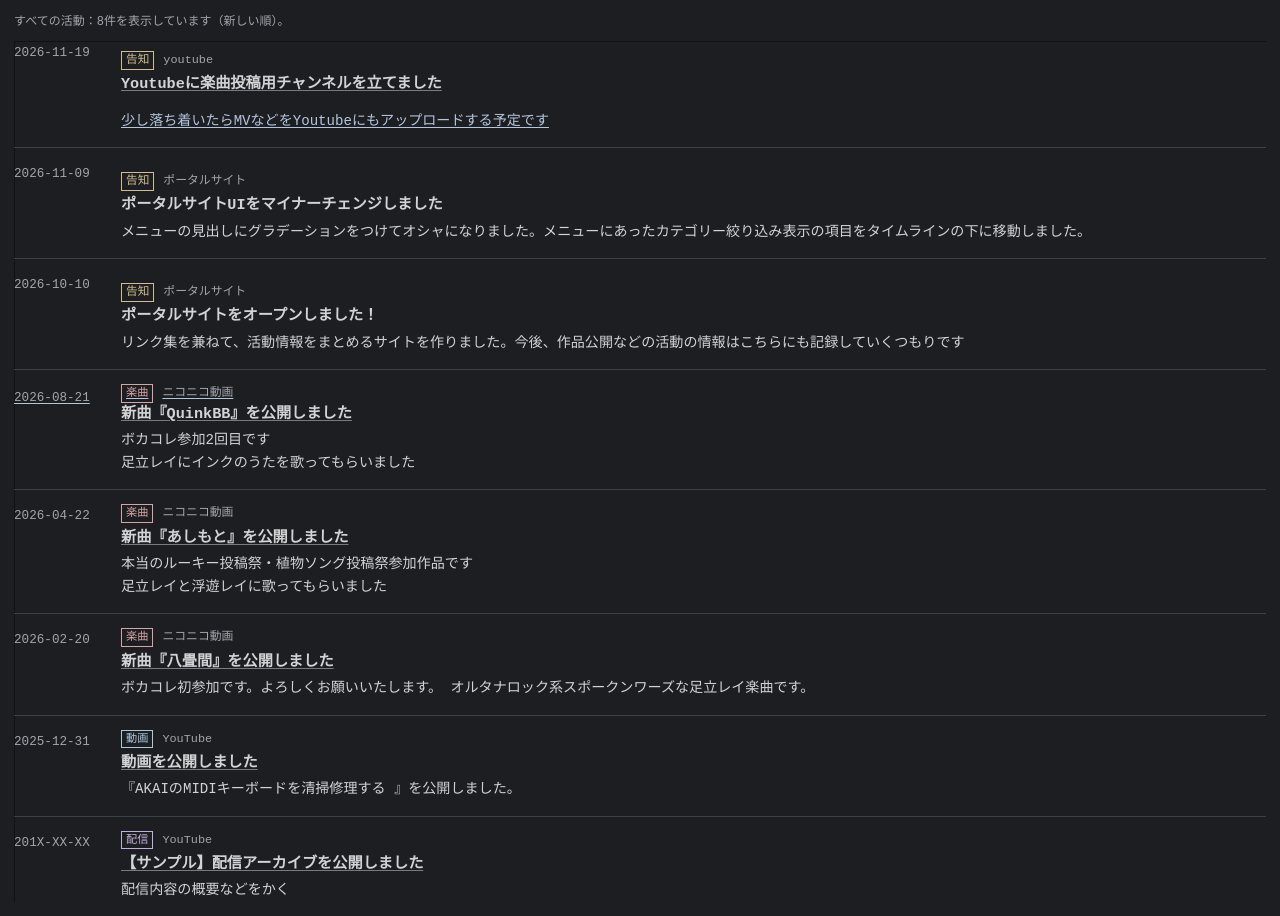
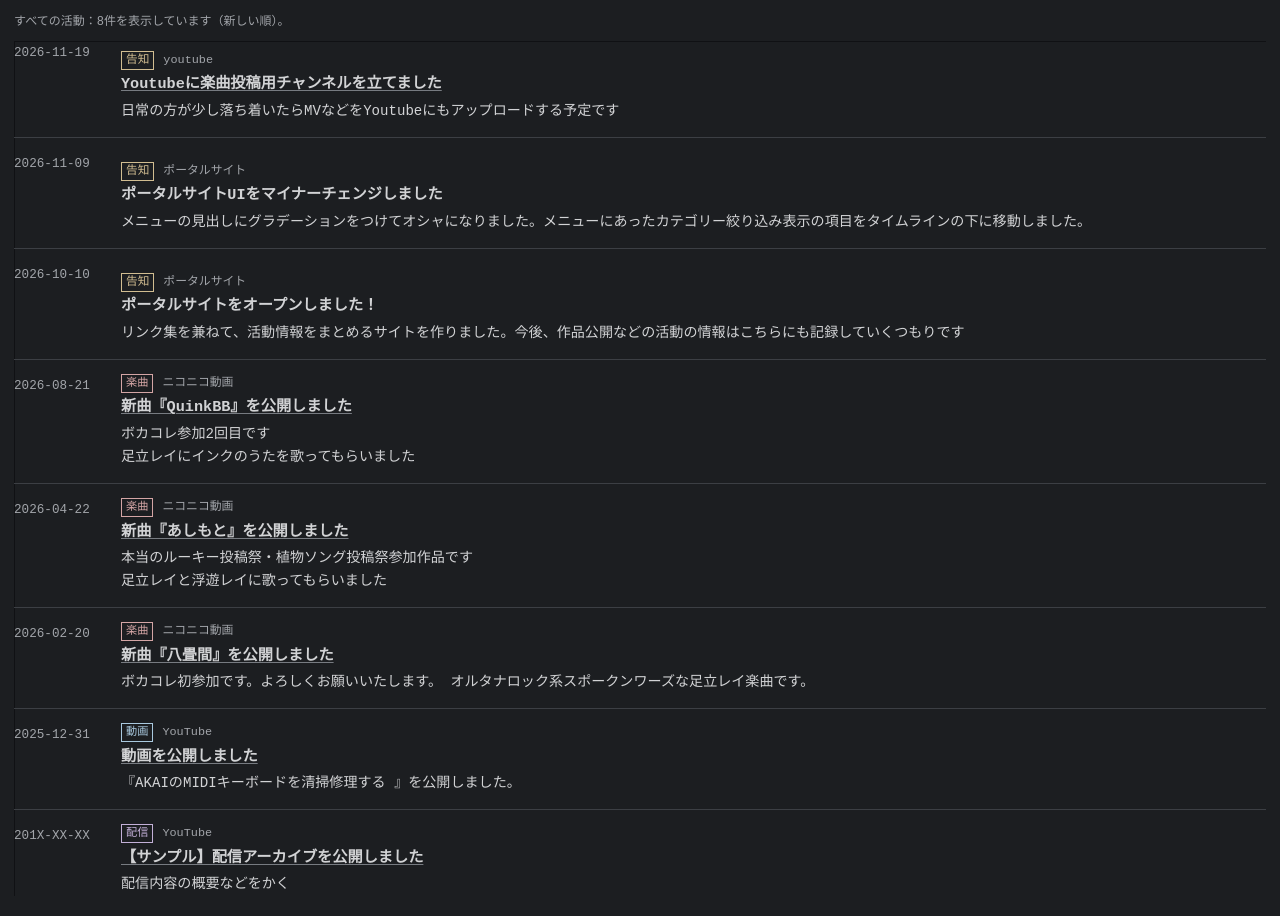
Before and after one commit to hamano-n/hamano-n.github.io, a plain HTML site: page timeline.html in a window 1280 px wide. Drawn offline with Linux system fonts and the light colour scheme.

Commit message:
Update timeline.html

```diff
--- a/timeline.html
+++ b/timeline.html
@@ -19,8 +19,8 @@
         <time class="timeline-date">2026-11-19</time>
         <article class="timeline-content">
           <p class="entry-meta"><span class="tag notice">告知</span><span class="platform-name">youtube</span></p>
-           <h3><a href="https://www.youtube.com/`hamano_M" target="_blank" rel="noopener noreferrer">Youtubeに楽曲投稿用チャンネルを立てました</h3>
-          <p>少し落ち着いたらMVなどをYoutubeにもアップロードする予定です</p>
+           <h3><a href="https://www.youtube.com/@hamano_M" target="_blank" rel="noopener noreferrer">Youtubeに楽曲投稿用チャンネルを立てました</a></h3>
+          <p>日常の方が少し落ち着いたらMVなどをYoutubeにもアップロードする予定です</p>
         </article>
       </li>
 
```
